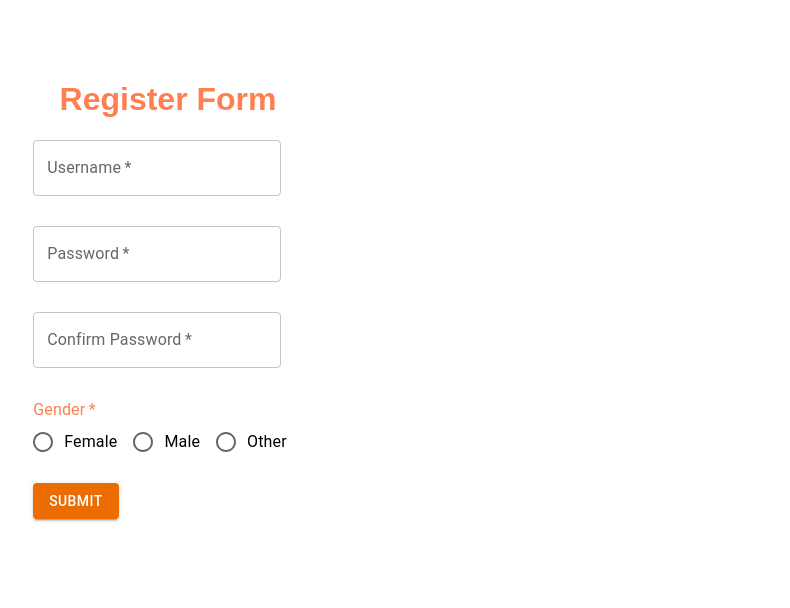
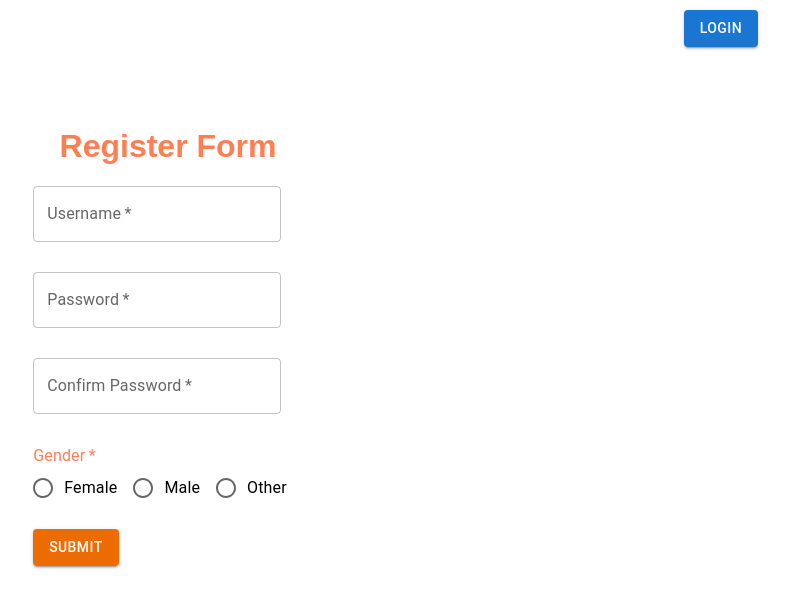
Before and after one commit to dittosunny/react-form, a React (Create React App) app: page / in a window 1280 px wide. Shown: the top 608 px of the page, without its empty margins (472-1262 px from the left). Built offline with nearby package versions, Linux system fonts and the light colour scheme.

Commit message:
loginbutton

```diff
--- a/src/App.css
+++ b/src/App.css
@@ -43,3 +43,10 @@ form{
   margin-bottom: 10px;
 
 }
+.loginbutton{
+  display: flex;
+  justify-content: flex-end;
+  align-items: flex-end;
+  margin: 10px;
+  margin-right: 50px;
+}
--- a/src/App.js
+++ b/src/App.js
@@ -84,7 +84,17 @@ function App() {
   };
 
   return (
+
     <div className="Container">
+      <div className="loginbutton">
+      <Button
+                variant="contained"
+                color="primary"
+                type="button"
+              >
+                Login
+      </Button>
+      </div>
       <div className="form">
         <form onSubmit={handleSubmit}>
           <h1 className="title">Register Form</h1>
```
